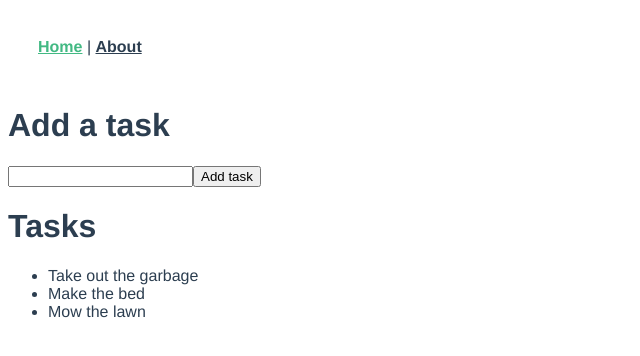
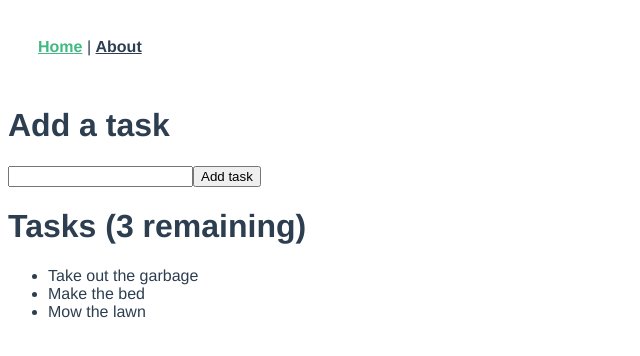
Before and after one commit to vue-tang-clan/vuejs-todo-app, a Vue app: page /#/ in a window 1280 px wide. Shown: the top 356 px of the page, without its empty margins (0-640 px from the left). Built offline with nearby package versions, Linux system fonts and the light colour scheme.

Commit message:
Use a method to count up incomplete tasks

```diff
--- a/src/views/Home.vue
+++ b/src/views/Home.vue
@@ -4,7 +4,7 @@
     <input v-model="newTask.text">
     <button v-on:click="addTask()">Add task</button>
 
-    <h1>Tasks</h1>
+    <h1>Tasks ({{ numIncompleteTasks() }} remaining)</h1>
     <ul>
       <li v-for="task in tasks" v-on:click="completeTask(task)">
         <span v-bind:class="{completed: task.completed}">{{ task.text }}</span>
@@ -43,6 +43,15 @@ export default {
       // var index = this.tasks.indexOf(inputTask);
       // this.tasks.splice(index, 1);
       inputTask.completed = !inputTask.completed;
+    },
+    numIncompleteTasks: function() {
+      var count = 0;
+      this.tasks.forEach(function(task) {
+        if (!task.completed) {
+          count += 1;
+        }
+      });
+      return count;
     }
   },
   computed: {}
```
